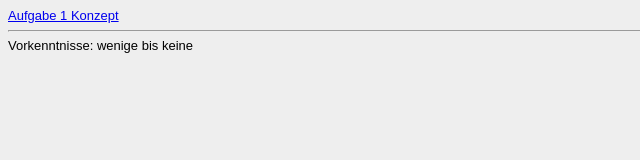
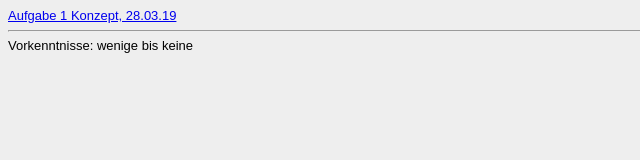
Before and after one commit to JennisGrief/JennisGrief.github.io, a plain HTML site: page Steckbrief/steckbrief.htm in a window 1280 px wide. Shown: the full height of the page, 0-640 px from the left. Drawn offline with Linux system fonts and the light colour scheme.

Commit message:
vorläufiges löschen ordner

```diff
--- a/Steckbrief/steckbrief.htm
+++ b/Steckbrief/steckbrief.htm
@@ -5,7 +5,7 @@
 <!-- diese Zeile zuvor löschen
 <a href="Datenadresse eintragen" target="_blank">Aufgabe 1a, 1.1.2015</a></br>
 und diese -->
-<a href="https://JennisGrief.github.io/Aufgabe_1_HTML/Aufgabe_1_Konzept.jpg" target="_blank">Aufgabe 1 Konzept</a></br>
+<a href="https://JennisGrief.github.io/Aufgabe_1_HTML/Aufgabe_1_Konzept.jpg" target="_blank">Aufgabe 1 Konzept, 28.03.19</a></br>
 <!-- Hier bitte die Vorkenntnisse im Bereich Programmierung zu Beginn der Veranstaltung kurz beschreiben! -->
 <hr>
 Vorkenntnisse: wenige bis keine
```
Also changed, not shown: Steckbrief/Aufgabe_1_ Konzept.jpg.jpeg (renamed from Aufgabe_1_HTML/Aufgabe_1_ Konzept.jpg.jpeg).
